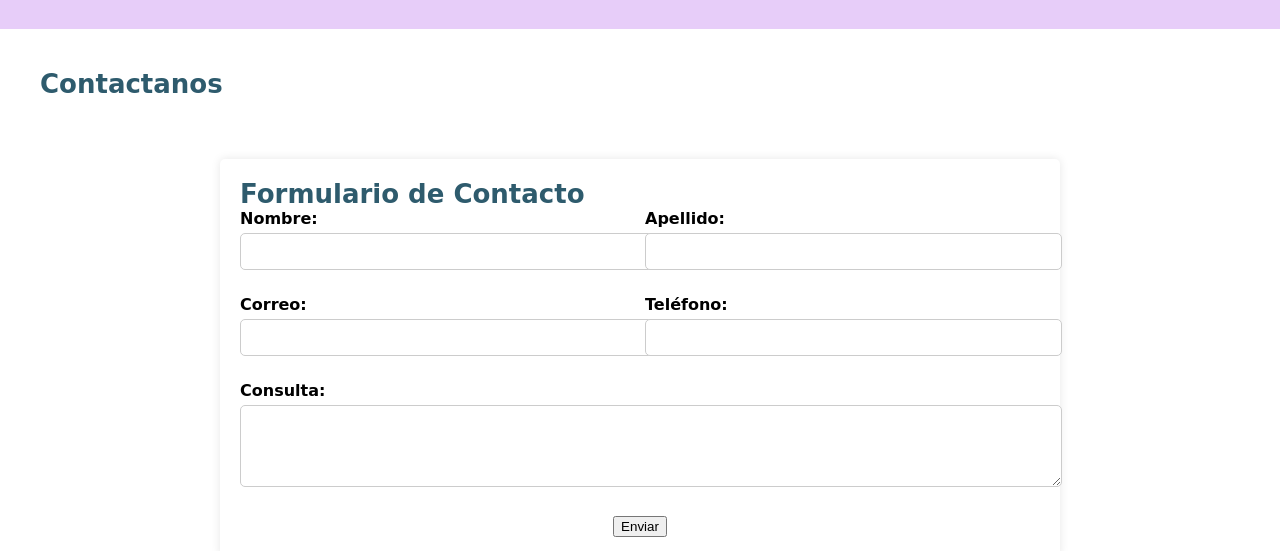
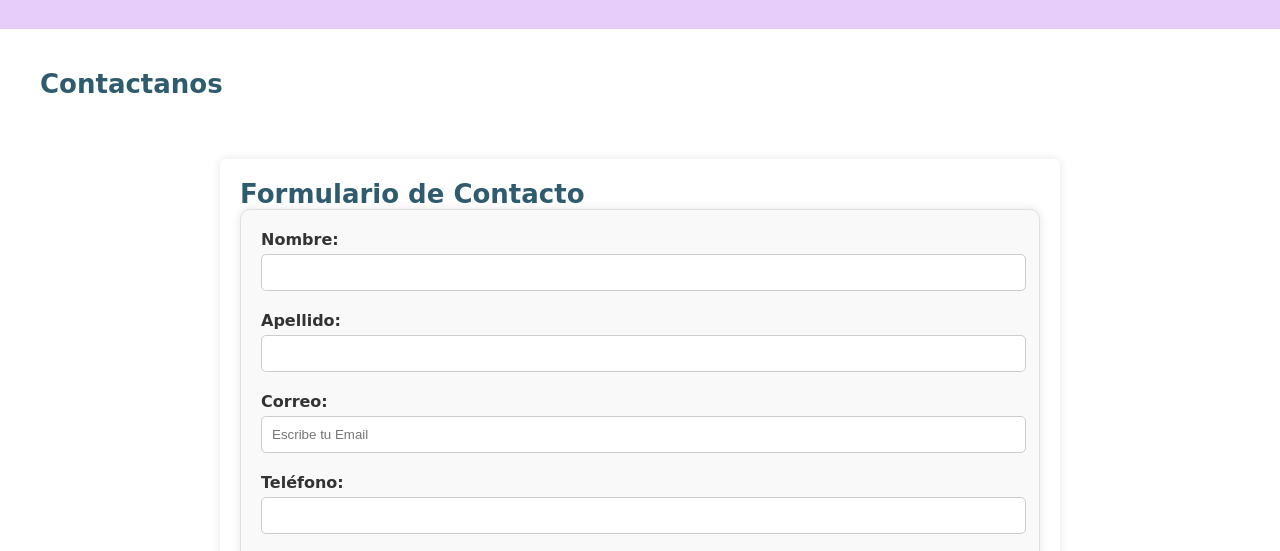
Before and after one commit to ikolniath/CodoaCodo-PrimerTP, a plain HTML site: page contacto.html in a window 1280 px wide. Shown: the part 124-675 px from the top of the page. Drawn offline with Linux system fonts and the light colour scheme; a web font is replaced by a local one.

Commit message:
Modifico form Contacto

```diff
--- a/contacto.html
+++ b/contacto.html
@@ -68,7 +68,7 @@
                         </div>
                         <div class="form-group">
                             <label for="correo">Correo:</label>
-                            <input type="email" id="correo" name="correo" required>
+                            <input type="email" id="correo" name="correo" required placeholder="Escribe tu Email">
                         </div>
                         <div class="form-group">
                             <label for="telefono">Teléfono:</label>
@@ -76,7 +76,7 @@
                         </div>
                         <div class="form-group" style="grid-column: span 2;">
                             <label for="consulta">Consulta:</label>
-                            <textarea id="consulta" name="consulta" rows="4" required></textarea>
+                            <textarea id="consulta" name="consulta" rows="4" required placeholder="Deja aquí tu consulta..."></textarea>
                         </div>
                         <div class="form-button">
                             <button type="submit">Enviar</button>
--- a/styles/style_contacto.css
+++ b/styles/style_contacto.css
@@ -32,28 +32,33 @@ h2 {
     border-radius: 5px;
 }
 
+/* Estilo más profesional para los formularios */
 .form-container {
-    display: grid;
-    grid-template-columns: 1fr 1fr;
-    gap: 10px;
+    max-width: 800px;
+    margin: 0 auto;
+    padding: 20px;
+    background-color: #f9f9f9;
+    border: 1px solid #e0e0e0;
+    border-radius: 10px;
+    box-shadow: 0 0 10px rgba(0, 0, 0, 0.1);
 }
 
 .form-group {
-    margin-bottom: 15px;
+    margin-bottom: 20px;
 }
 
 .form-group label {
     display: block;
     margin-bottom: 5px;
     font-weight: bold;
+    color: #333;
 }
 
 .form-group input[type="text"],
 .form-group input[type="email"],
 .form-group input[type="tel"],
 .form-group textarea {
-    max-width: 100%;
-    width: 100%;
+    width: 98%;
     padding: 10px;
     border: 1px solid #ccc;
     border-radius: 5px;
@@ -64,6 +69,19 @@ h2 {
 }
 
 .form-button {
-    grid-column: span 2;
     text-align: center;
 }
+
+button {
+    background-color: #007bff;
+    color: #fff;
+    padding: 12px 20px;
+    border: none;
+    border-radius: 5px;
+    cursor: pointer;
+    transition: background-color 0.3s ease;
+}
+
+button:hover {
+    background-color: #0056b3;
+}
```
